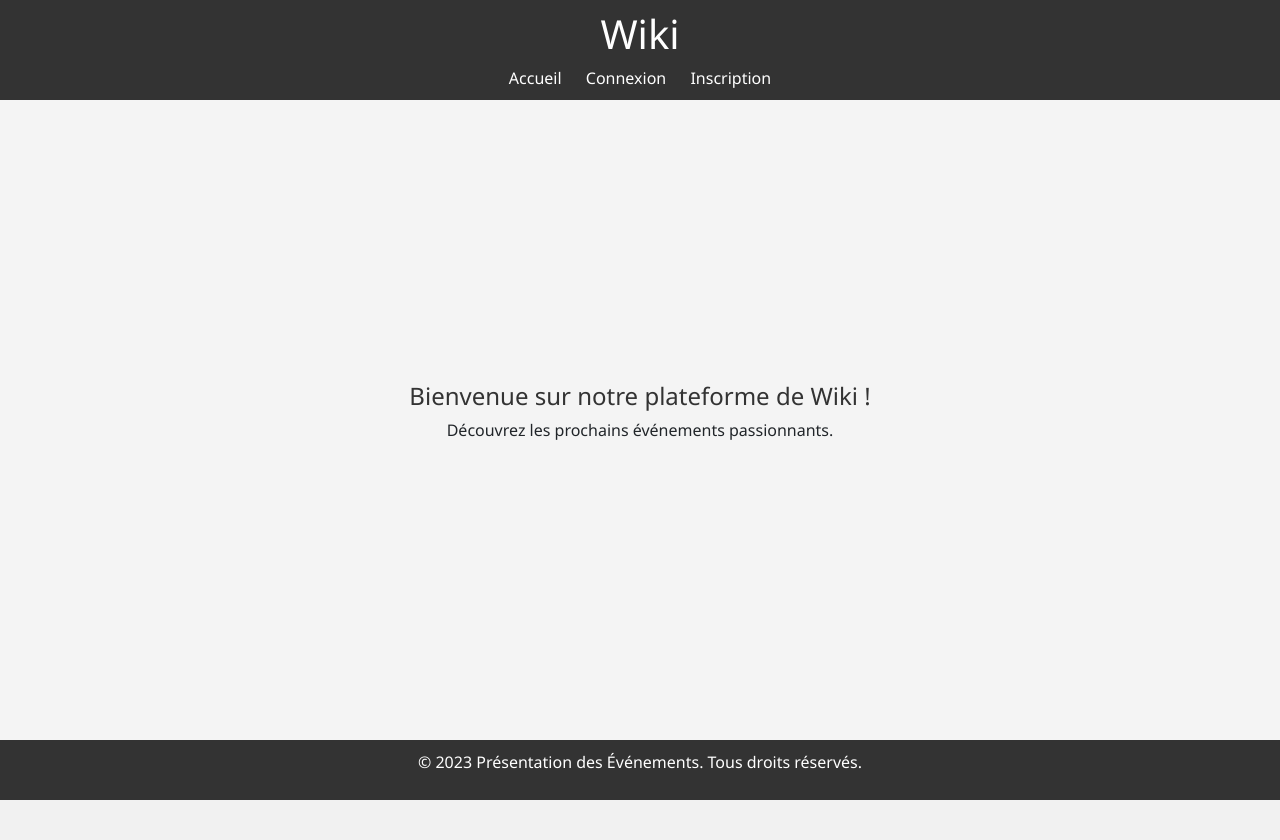
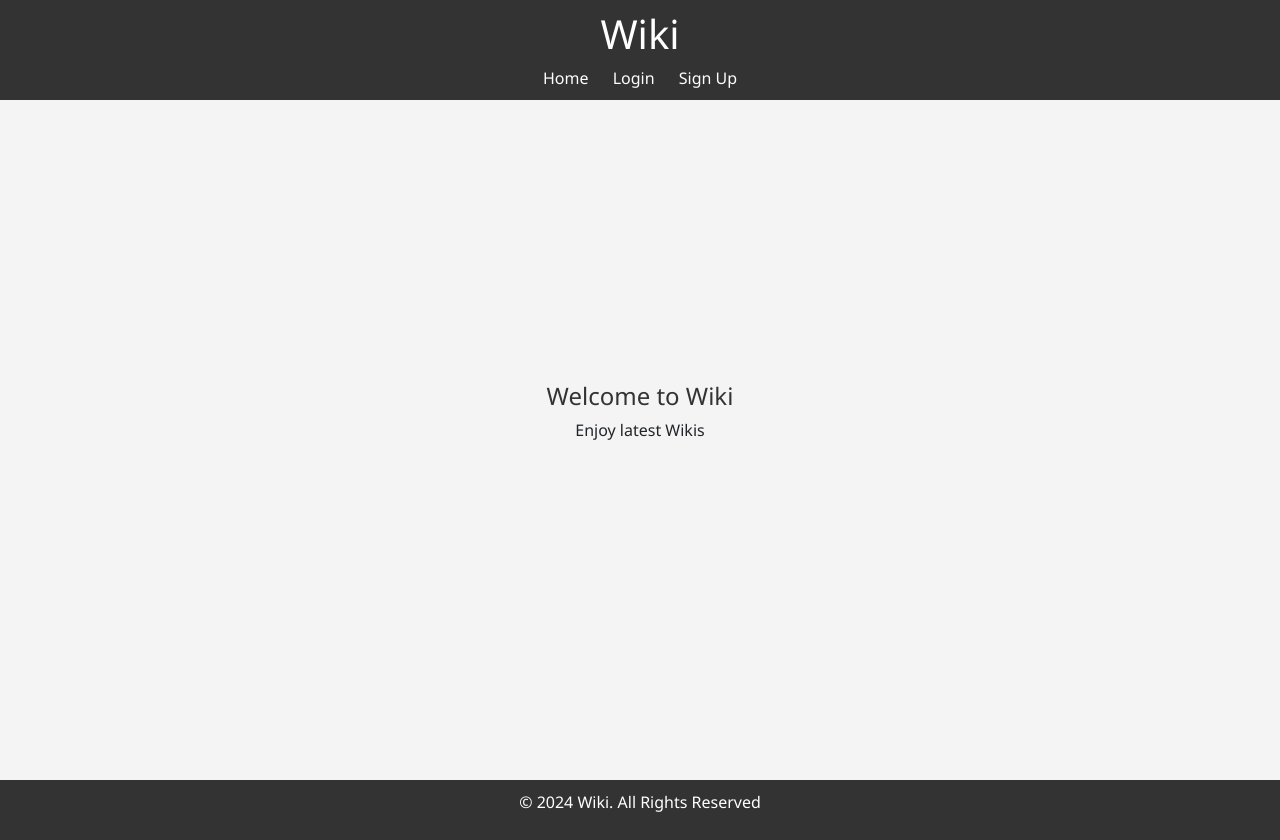
Before and after one commit to salekelfahim/Wiki-, a PHP site: page / in a window 1280 px wide. Before the commit the page ends 800 px from the top, so only its background shows below. Run offline with PHP 8.4, Linux system fonts and the light colour scheme; data that the repository does not hold is empty.

Commit message:
Adding home page and working on affiching latest wikis

```diff
--- a/app/views/home.php
+++ b/app/views/home.php
@@ -79,17 +79,17 @@
     <header>
         <h1>Wiki</h1>
         <nav>
-            <a href="home.php">Accueil</a>
-            <a href="login">Connexion</a>
-            <a href="registre">Inscription</a>
+            <a href="/">Home</a>
+            <a href="login">Login</a>
+            <a href="registre">Sign Up</a>
         </nav>
     </header>
 
     <div class="welcome-page">
-        <h2 class="welcome-message">Bienvenue sur notre plateforme de Wiki !</h2>
-        <p>Découvrez les prochains événements passionnants.</p>
+        <h2 class="welcome-message">Welcome to Wiki</h2>
+        <p>Enjoy latest Wikis</p>
     </div>
-    <!-- <main>
+    <main>
 
         <?php foreach ($getWikis as $wikis): ?>
             <div class="cart">
@@ -105,10 +105,10 @@
                 <a href="detai?id=<?php echo $row->id; ?>">Voir plus</a>
             </div>
         <?php endforeach; ?>
-    </main> -->
+    </main>
 
     <footer>
-        <p>&copy; 2023 Présentation des Événements. Tous droits réservés.</p>
+        <p>&copy; 2024 Wiki. All Rights Reserved </p>
     </footer>
 </body>
 
```
Also changed, not shown: app/controllers/HomeController.php (added, +22 -0 lines), app/models/Home.php (added, +30 -0 lines), app/models/Wiki.php (added, +35 -0 lines).
